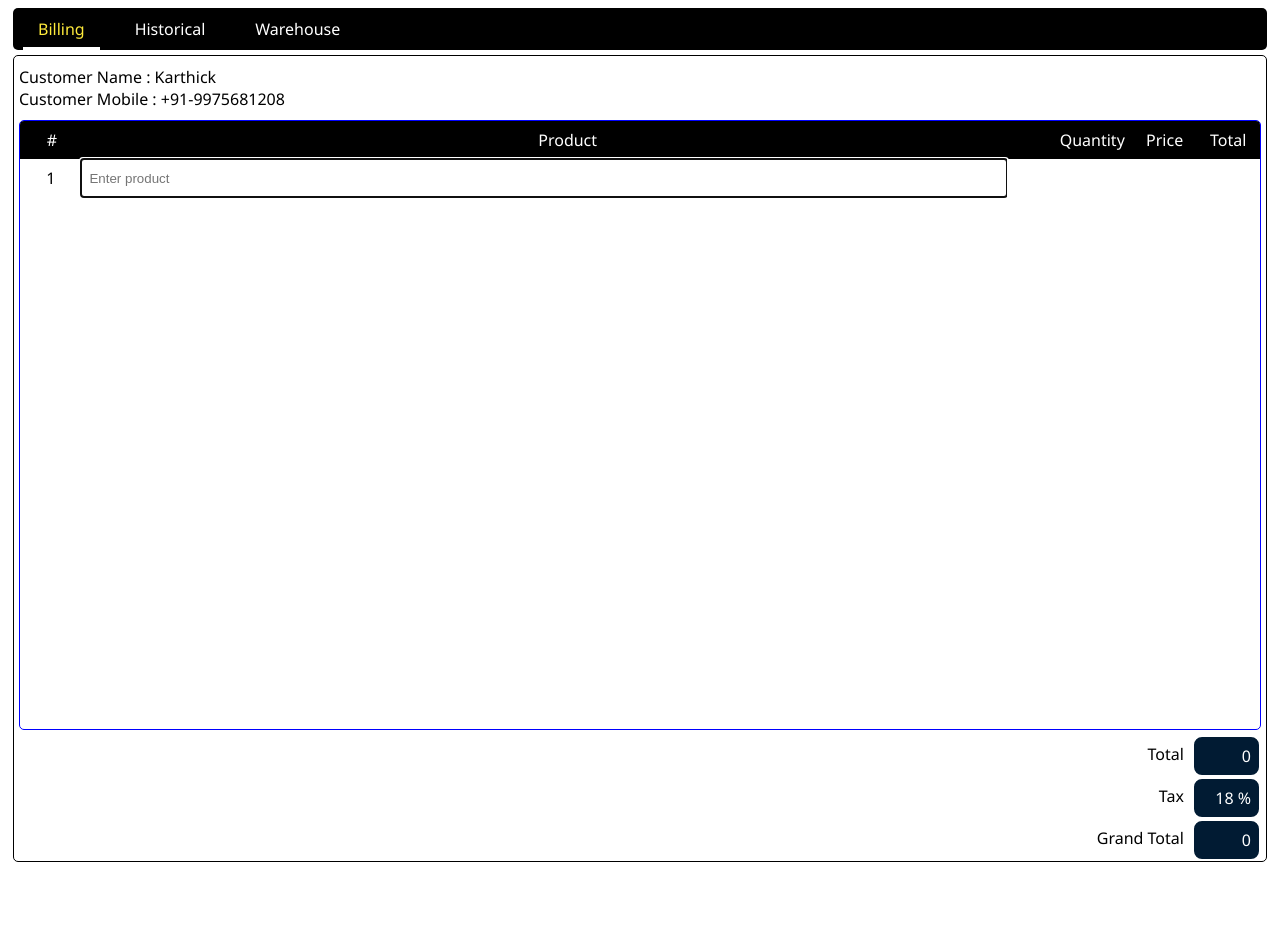
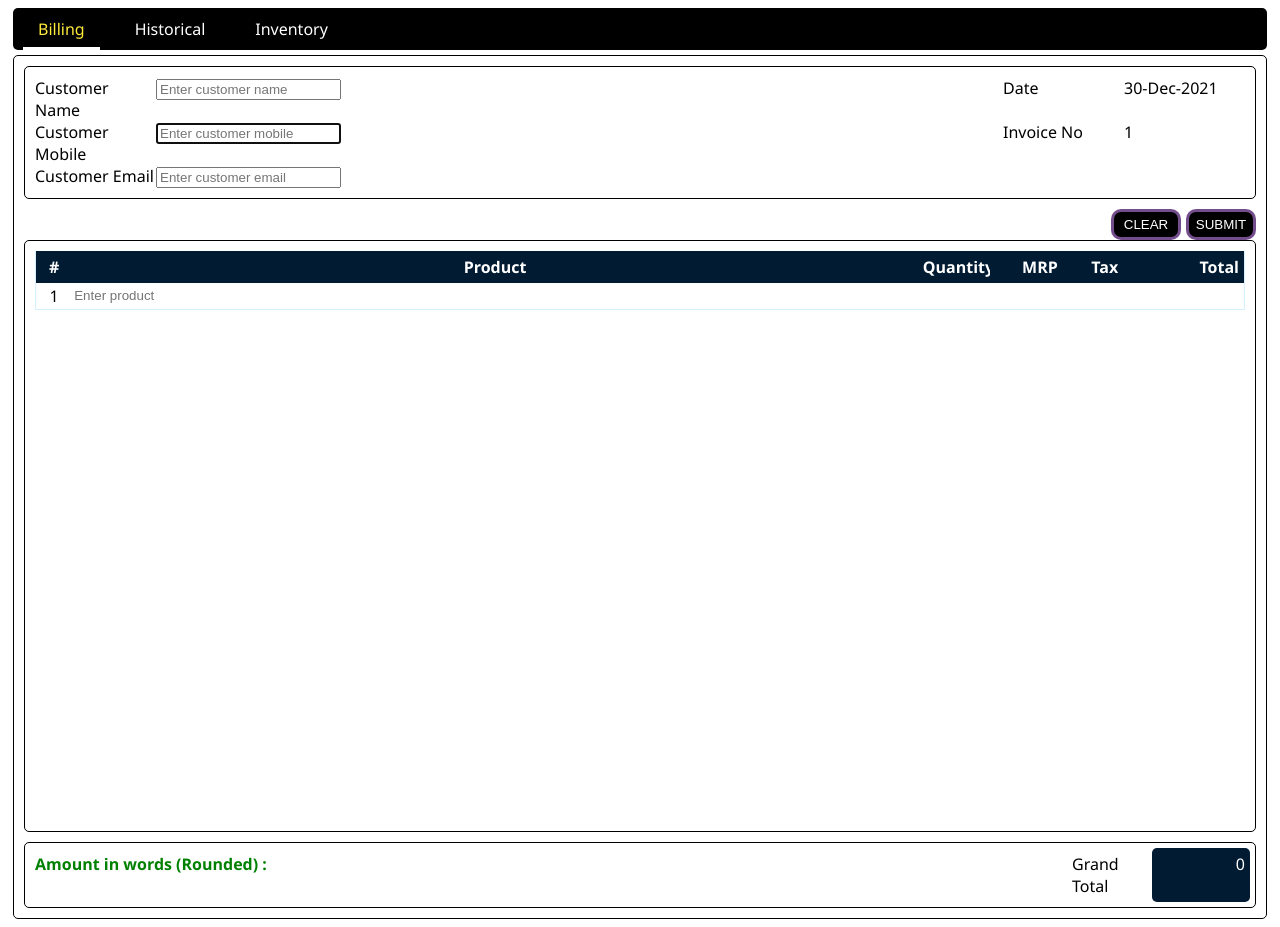
Before and after one commit to karthick-2021/acc-man, an Angular app: page / in a window 1280 px wide. Before the commit the page ends 870 px from the top, so only its background shows below. Built offline with nearby package versions, Linux system fonts and the light colour scheme.

Commit message:
billing UI updated

```diff
--- a/package.json
+++ b/package.json
@@ -20,6 +20,7 @@
     "@angular/platform-browser": "~12.1.0",
     "@angular/platform-browser-dynamic": "~12.1.0",
     "@angular/router": "~12.1.0",
+    "lodash": "^4.17.21",
     "rxjs": "~6.6.0",
     "tslib": "^2.2.0",
     "zone.js": "~0.11.4"
@@ -29,13 +30,16 @@
     "@angular/cli": "~12.1.0",
     "@angular/compiler-cli": "~12.1.0",
     "@types/jasmine": "~3.6.0",
+    "@types/lodash": "^4.14.178",
     "@types/node": "^12.11.1",
+    "@types/number-to-words": "^1.2.1",
     "jasmine-core": "~3.7.0",
     "karma": "~6.3.0",
     "karma-chrome-launcher": "~3.1.0",
     "karma-coverage": "~2.0.3",
     "karma-jasmine": "~4.0.0",
     "karma-jasmine-html-reporter": "^1.5.0",
+    "number-to-words": "^1.2.4",
     "typescript": "~4.3.2"
   }
 }
--- a/src/app/app.component.ts
+++ b/src/app/app.component.ts
@@ -12,7 +12,7 @@ export class AppComponent implements OnInit{
   tabs = [
     {'title': 'Billing', 'page' : 'live-billings'},
     {'title': 'Historical', 'page' : 'historical'},
-    {'title': 'Warehouse', 'page' : 'warehouse'}
+    {'title': 'Inventory', 'page' : 'warehouse'}
   ];
 
   constructor(private router: Router) {}
--- a/src/app/billing/billing.module.ts
+++ b/src/app/billing/billing.module.ts
@@ -5,8 +5,9 @@ import { RouterModule, Routes } from '@angular/router';
 import {MatTabsModule} from '@angular/material/tabs';
 import { HistoricalComponent } from './historical/historical.component';
 import { WarehouseComponent } from './warehouse/warehouse.component';
-import { FormsModule } from '@angular/forms';
+import { FormsModule, ReactiveFormsModule } from '@angular/forms';
 import {MatGridListModule} from '@angular/material/grid-list';
+import {MatAutocompleteModule} from '@angular/material/autocomplete';
 
 
 
@@ -28,6 +29,9 @@ export const ROUTES: Routes = [
     MatTabsModule,
     FormsModule,
     MatGridListModule,
+    MatAutocompleteModule,
+    FormsModule,
+    ReactiveFormsModule,
     RouterModule.forChild(ROUTES),
   ],
   exports: [LiveComponent],
--- a/src/app/billing/live/live.component.html
+++ b/src/app/billing/live/live.component.html
@@ -1,37 +1,57 @@
 <div class="live-billing-body">
-    <div class="live-billing-cust-info">
-        <div>Customer Name : Karthick</div>
-        <div>Customer Mobile : +91-9975681208</div>
+    <div class="billing-order-info">
+        <div class="grid-container-billing-order-info">
+            <div>Customer Name</div>
+            <div><input type="text" placeholder="Enter customer name" [(ngModel)]="custName" type="text"></div>
+            <div>Date</div>
+            <div>30-Dec-2021</div>
+        </div>
+        <div class="grid-container-billing-order-info">
+            <div>Customer Mobile</div>
+            <div><input type="text" autofocus placeholder="Enter customer mobile" [(ngModel)]="custMobile" type="text"
+                    (focusout)="setCustInfo()"></div>
+            <div>Invoice No</div>
+            <div>1</div>
+        </div>
+        <div class="grid-container-billing-order-info">
+            <div>Customer Email</div>
+            <div><input type="text" placeholder="Enter customer email" [(ngModel)]="custEmail" type="text"></div>
+        </div>
     </div>
 
-    <div class="live-billing-table">
-        <div class="live-billing-table-headers">
-            <div class="live-billing-table-header" *ngFor="let header of tableHeaders">{{ header }}</div>
+    <div class="billing-order-buttons">
+        <div></div>
+        <div><button class="billing-order-button">CLEAR</button>
+            <button class="billing-order-button">SUBMIT</button></div>
+    </div>
+    <div class="billing-table">
+        <div class="grid-container-table">
+            <div class="grid-container-table-header" *ngFor="let header of tableHeaders">{{ header }}</div>
         </div>
-        <div class="live-billing-table-datas" *ngFor="let data of dataSource">
-            <div class="live-billing-table-data">{{ data.sno }}</div>
-            <input type="text" autofocus class="live-billing-table-data" placeholder="Enter product"
-                [(ngModel)]="data.product">
-            <input type="text" class="live-billing-table-data" [(ngModel)]="data.quantity">
-            <input type="text" class="live-billing-table-data" [(ngModel)]="data.price" (blur)="addNewRow(data)">
-            <div class="live-billing-table-data">{{ getSubTotal(data) }}</div>
+
+        <div class="grid-container-table" *ngFor="let data of dataSource">
+            <!-- <div class="live-billing-table-datas1" *ngFor="let data of dataSource"> -->
+            <div class="grid-container-table-data">{{ data.sno }}</div>
+
+            <input type="text" class="grid-container-table-data" placeholder="Enter product" [(ngModel)]="data.product"
+                type="text" id="products" name="products" list="product-list" (focusout)="addItem(data)">
+
+            <!-- <div *ngFor="let product of products" *ngIf>{{ product }}</div> -->
+            <datalist id="product-list">
+                <option *ngFor="let product of products">{{ product }}</option>
+            </datalist>
+
+            <input type="text" class="grid-container-table-data" [(ngModel)]="data.quantity"
+                (change)="updateTotal(data)">
+            <input type="text" class="grid-container-table-data" [(ngModel)]="data.price" (change)="updateTotal(data)">
+            <input type="text" class="grid-container-table-data" [(ngModel)]="data.tax" (focusout)="updateTotal(data)">
+            <div class="grid-container-table-data">{{ getSubTotal(data) }}</div>
         </div>
     </div>
-    <div class="live-billing-footer">
-        <div class="live-billing-table-footers">
-            <div class="live-billing-table-footer"></div> <div class="live-billing-table-footer"></div>
-            <div class="live-billing-table-footer">Total</div>
-            <div class="live-billing-table-footer">{{ total }}</div>
-        </div>
-        <div class="live-billing-table-footers">
-            <div class="live-billing-table-footer"></div> <div class="live-billing-table-footer"></div>
-            <div class="live-billing-table-footer">Tax</div>
-            <div class="live-billing-table-footer">{{ tax }} %</div>
-        </div>
-        <div class="live-billing-table-footers">
-            <div class="live-billing-table-footer"></div> <div class="live-billing-table-footer"></div>
-            <div class="live-billing-table-footer">Grand Total</div>
-            <div class="live-billing-table-footer">{{ grandTotal }}</div>
-        </div>
+    <div class="grid-container-table-footers">
+        <div class="grid-container-table-footer">Amount in words (Rounded) : {{ amountInWords() }}</div>
+        <div class="grid-container-table-footer">Grand Total</div>
+        <div class="grid-container-table-footer">{{ grandTotal }}</div>
     </div>
+    <!-- </div> -->
 </div>
--- a/src/app/billing/live/live.component.scss
+++ b/src/app/billing/live/live.component.scss
@@ -1,5 +1,132 @@
-$product-width: 100rem;
+$sno-cell-width: 3rem;
+$product-width: 90rem;
 
+$default-cell-width: 7rem;
+$default-border-radius: 5px;
+$default-margin: 10px;
+$default-padding: 10px;
+$default-cell-padding: 0.5rem;
+$default-border-color: black;
+
+$sno-cell-text-align: center;
+$product-cell-text-align: left;
+$default-cell-text-align: right;
+
+$table-header-bg-color: #011b33;
+$table-data-bottom-bg-color: #03a9f429;
+$grand-total-bg-color: #011b33;
+
+
+$columns: 6;
+
+.billing-order-info {
+    border: 1px solid $default-border-color;
+    border-radius: $default-border-radius;
+    margin: $default-margin;
+    padding: $default-padding;
+}
+
+.grid-container-billing-order-info {
+    display: grid;
+    grid-template-columns: 10% 70% 10% 10%;
+}
+
+.grid-container-billing-order-info:last-child {
+    grid-template-columns: 10% 80% 10% ;
+}
+.billing-table {
+    border: 1px solid $default-border-color;
+    border-radius: $default-border-radius;
+    margin: 0px $default-margin $default-margin $default-margin;
+    padding: $default-padding;
+    height: calc(100vh - 18vw);
+    overflow-y: auto;
+}
+
+.billing-order-buttons {
+    display: grid;
+    grid-template-columns: 80% 20%;
+    margin: 10px 10px 0px 10px;
+    text-align: right;
+}
+
+.billing-order-button {
+    border-radius: 10px;
+    background: black;
+    color: white;
+    border: 3px solid #a972cbb0;
+    width: 70px;
+    margin-left: 5px;
+    padding: 5px;
+}
+
+.grid-container-table {
+    display: grid;
+    grid-template-columns: 3% 70% 6% 6% 5% 10%;
+    // grid-gap: 10px;
+    // background-color: #2196F3;
+    // border: 1px solid red;
+    // margin-left: 10px;
+    // margin-right: 10px;
+    border-left: 1px solid $table-data-bottom-bg-color;
+    border-right: 1px solid $table-data-bottom-bg-color;
+    // border-bottom: 1px solid black !important;
+  }
+
+  .grid-container-table-header {
+      text-align: center;
+      background: $table-header-bg-color;
+      color: white;
+      font-weight: bold;
+      padding: 5px;
+  }
+
+  .grid-container-table-header:nth-child(n+3) {
+      text-align: right;
+  }
+
+  .grid-container-table-data {
+    padding: 2px;
+    border: none;
+    border-bottom: 1px solid $table-data-bottom-bg-color;
+    text-align: right;
+  }
+
+  .grid-container-table-data:first-child {
+      text-align: center;
+  }
+
+  .grid-container-table-data:nth-child(2) {
+      text-align: left;
+  }
+
+
+.grid-container-table-footers {
+    margin: $default-margin;
+    display: grid;
+    grid-template-columns: 85% 7% 8%;
+    border: 1px solid $default-border-color;
+    padding: 5px;
+    border-radius: $default-border-radius;
+  }
+
+  .grid-container-table-footer {
+    padding: 5px;
+  }
+
+  .grid-container-table-footer:first-child {
+      color: green;
+      font-weight: bold;
+  }
+
+  .grid-container-table-footer:last-child {
+      text-align: right;
+
+      background-color: $grand-total-bg-color;
+      color: white;
+      border-radius: $default-border-radius;
+  }
+// To be removed
 .live-billing-body {
     // background: blue;
 }
@@ -11,23 +138,31 @@ $product-width: 100rem;
     border: 1px solid blue;
     border-radius: 5px;
     margin: 5px;
-    height: calc(100vh - 15vw);
+    height: calc(100vh - 10vw);
     overflow-y: auto;
 }
 
 .live-billing-table-headers {
     display: flex;
-    background: black;
-    color: white;
+    // background: black;
+    // color: white;
 }
 
 .live-billing-table-header {
-    width: 5rem;
+    width: $default-cell-width;
     // border-right: 1px solid black;
-    text-align: center;
-    padding: 0.5rem;
+    text-align: $default-cell-text-align;
+    border: 1px solid red;
+    padding: $default-cell-padding;
 }
+
+.live-billing-table-header:first-child {
+    text-align: $sno-cell-text-align;
+    width: $sno-cell-width;
+}
+
 .live-billing-table-header:nth-child(2) {
+    text-align: $sno-cell-text-align;
    width: $product-width;
 }
 
@@ -40,19 +175,21 @@ $product-width: 100rem;
 }
 
 .live-billing-table-data {
-    width: 5rem;
-    border: none;
-    text-align: right;
-    padding: 0.5rem;
+    width: $default-cell-width;
+    // border: none;
+    text-align: $default-cell-text-align;
+    padding: $default-cell-padding;
+    border-bottom: 1px solid #03a9f429;
 }
 
 .live-billing-table-data:first-child {
-    text-align: center;
+    width: $sno-cell-width;
+    text-align: $sno-cell-text-align;
 }
 
 .live-billing-table-data:nth-child(2) {
     width: $product-width;
-    text-align: left;
+    text-align: $product-cell-text-align;
 
 }
 .live-billing-table-data:last-child {
@@ -69,20 +206,21 @@ $product-width: 100rem;
 }
 
 .live-billing-table-footer {
-    width: 5rem;
+    // width: $default-cell-width;
     border: none;
-    text-align: right;
-    padding: 0.5rem;
+    // text-align: right;
+    padding: $default-cell-padding;
 }
 
 .live-billing-table-footer:first-child {
-    text-align: center;
+    text-align: left;
+    width: 80rem;
+    padding-right: 0px;
 }
 
-.live-billing-table-footer:nth-child(2) {
-    width: $product-width;
-    text-align: left;
-
+.live-billing-table-footer-inwords {
+    color: green;
+    font-weight: bold;
 }
 
 .live-billing-table-footer:nth-child(3) {
--- a/src/app/billing/live/live.component.ts
+++ b/src/app/billing/live/live.component.ts
@@ -1,6 +1,13 @@
 import { Component, OnInit, ViewChild } from '@angular/core';
-import { BillingServiceService } from '../billing-service.service';
+import { FormControl } from '@angular/forms';
+import { BillingServiceService } from '../services/billing-service.service';
 import { LiveBilling } from '../models/LiveBilling';
+import { Observable } from 'rxjs';
+import { startWith, map } from 'rxjs/operators';
+import { StaticDataService } from '../services/static-data.service';
+import * as _ from 'lodash';
+import * as converter from 'number-to-words';
+
 
 @Component({
   selector: 'app-live',
@@ -9,7 +16,7 @@ import { LiveBilling } from '../models/LiveBilling';
 })
 export class LiveComponent implements OnInit {
 
-  tableHeaders = ['#', 'Product', 'Quantity', 'Price', 'Total'];
+  tableHeaders = ['#', 'Product', 'Quantity', 'MRP', 'Tax', 'Total'];
   dataSource: LiveBilling[] = [];
 
   index = 1;
@@ -17,20 +24,70 @@ export class LiveComponent implements OnInit {
   grandTotal = 0;
   tax = 18;
 
-  constructor(public billingService: BillingServiceService) { }
+  control = new FormControl();
+  products: any[] = [];
+  filteredStreets: Observable<string[]> | undefined;
+
+  inventory: LiveBilling[] = [];
+  custName = '';
+  custEmail = '';
+  custMobile = '';
+
+  private _filter(value: string): string[] {
+    const filterValue = this._normalizeValue(value);
+    return this.products.filter(street => this._normalizeValue(street).includes(filterValue));
+  }
+
+  private _normalizeValue(value: string): string {
+    return value.toLowerCase().replace(/\s/g, '');
+  }
+
+  constructor(public billingService: BillingServiceService, public staticData: StaticDataService) { }
 
   ngOnInit(): void {
-    this.dataSource = [ new LiveBilling(this.index++) ];
+    this.dataSource = [new LiveBilling(this.index++)];
+    this.inventory = this.staticData.getInventory();
+    this.products = _.map(this.inventory, 'product');
+    this.filteredStreets = this.control.valueChanges.pipe(
+      startWith(''),
+      map(value => this._filter(value)),
+    );
   }
 
-  addNewRow(value: LiveBilling) {
-    this.dataSource.push(new LiveBilling(this.index++))
+  addItem(value: LiveBilling) {
+    if (value) {
+      let inventory = this.inventory.filter(a => a.product === value.product)[0];
+      value.price = inventory && inventory.price;
+      value.quantity = inventory && inventory.quantity;
+      value.tax = inventory && inventory.tax;
+      this.insertRow(value);
+    }
+  }
+
+  getQty(product: string): any {
+    console.log(this.inventory.filter(a => a.product === product));
+    return '';
+  }
+
+  insertRow(value: LiveBilling) {
+    if (this.dataSource.filter(a => !a.product).length == 0) {
+      this.dataSource.push(new LiveBilling(this.index++))
+      this.updateTotal(value)
+    }
+  }
+
+  updateTotal(value: LiveBilling) {
+    this.getSubTotal(value)
     this.setGrandTotal()
   }
 
   getSubTotal(value: LiveBilling): any {
-    value.total = value && value.price && value.quantity && (value.price * value.quantity);
-    return value.total;
+    let subTotal = value && value.price && value.quantity && (value.price * value.quantity);
+    if (value && value.tax) {
+      subTotal = subTotal && subTotal + (subTotal * (value.tax / 100));
+    }
+    value.total = subTotal;
+    return value.total?.toFixed(2);
   }
 
   setGrandTotal() {
@@ -43,7 +100,20 @@ export class LiveComponent implements OnInit {
       });
     }
     this.total = temp;
-    this.grandTotal = this.total;
-    this.grandTotal += this.total * (this.tax / 100);
+    this.grandTotal = _.round(this.total, 2)
+  }
+
+  amountInWords(): any {
+    let inWords = ''
+    if (this.grandTotal) {
+      inWords = converter.toWords(this.grandTotal)
+      inWords = inWords.charAt(0).toUpperCase() + inWords.slice(1);
+    }
+    return inWords
+  }
+
+  setCustInfo() {
+    this.custName = 'Karthick';
+    this.custEmail = 'Karthick2021@gmail.com'
   }
 }
--- a/src/app/billing/billing-service.service.ts
+++ b/src/app/billing/services/billing-service.service.ts
@@ -1,5 +1,5 @@
 import { Injectable } from '@angular/core';
-import { LiveBilling } from './models/LiveBilling';
+import { LiveBilling } from '../models/LiveBilling';
 
 @Injectable({
   providedIn: 'root'
--- a/src/app/billing/warehouse/warehouse.component.ts
+++ b/src/app/billing/warehouse/warehouse.component.ts
@@ -1,4 +1,5 @@
 import { Component, OnInit } from '@angular/core';
+import { LiveBilling } from '../models/LiveBilling';
 
 @Component({
   selector: 'app-warehouse',
@@ -7,6 +8,13 @@ import { Component, OnInit } from '@angular/core';
 })
 export class WarehouseComponent implements OnInit {
 
+  tableHeaders = ['#', 'Product', 'Quantity', 'Price', 'Total'];
+  dataSource: LiveBilling[] = [];
+
+  index = 1;
+
+  products: string[] = ['Milk 500 ml', 'Sugar 1 Kg', 'Britannia biscuits 100g', 'Apple 1 Kg'];
+
   constructor() { }
 
   ngOnInit(): void {
```
Also changed, not shown: src/app/billing/services/static-data.service.ts (added, +28 -0 lines), src/app/billing/warehouse/warehouse.component.html (+18 -1 lines), 1 other file (tests, documents, lock files or other folders).
